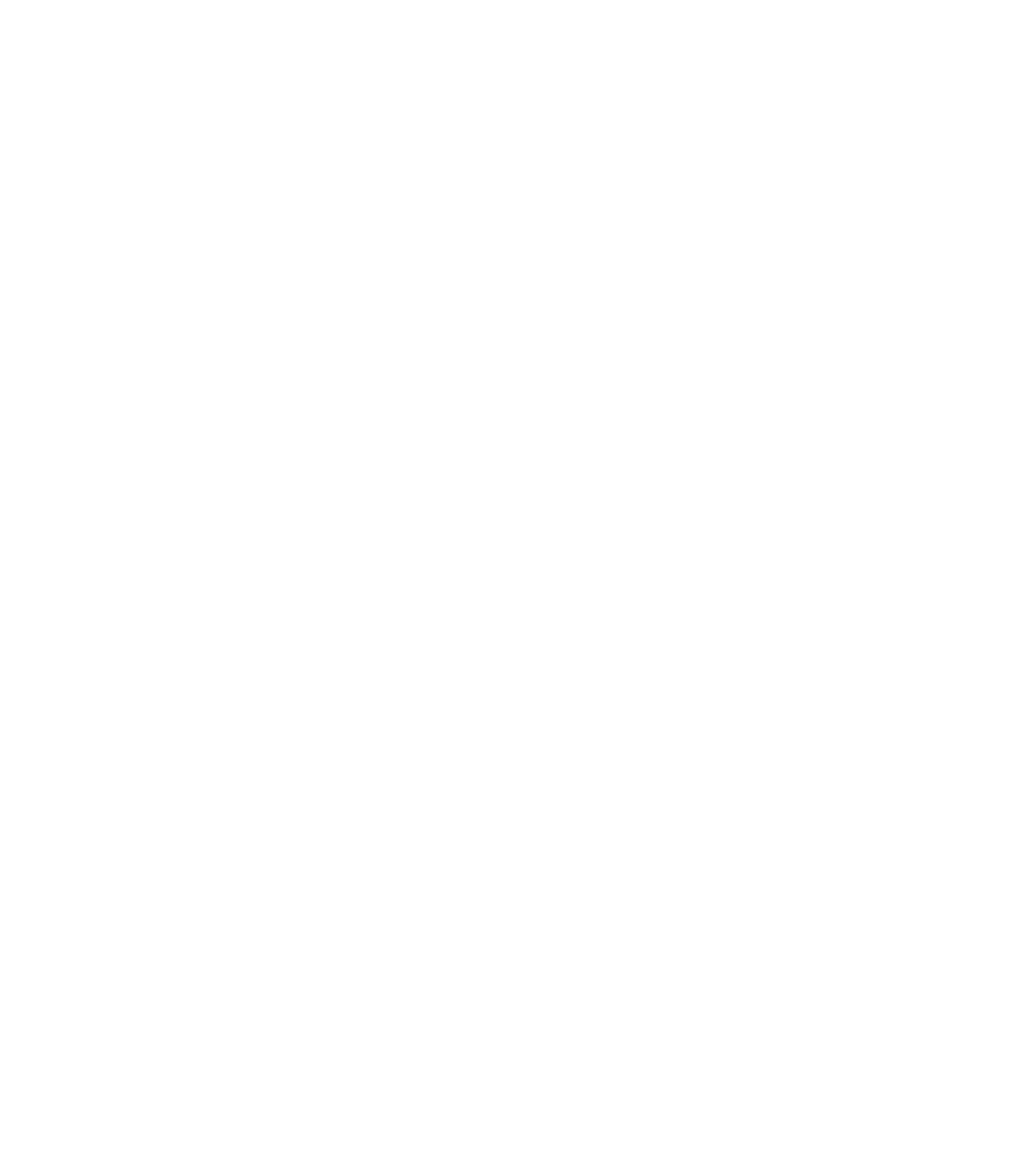
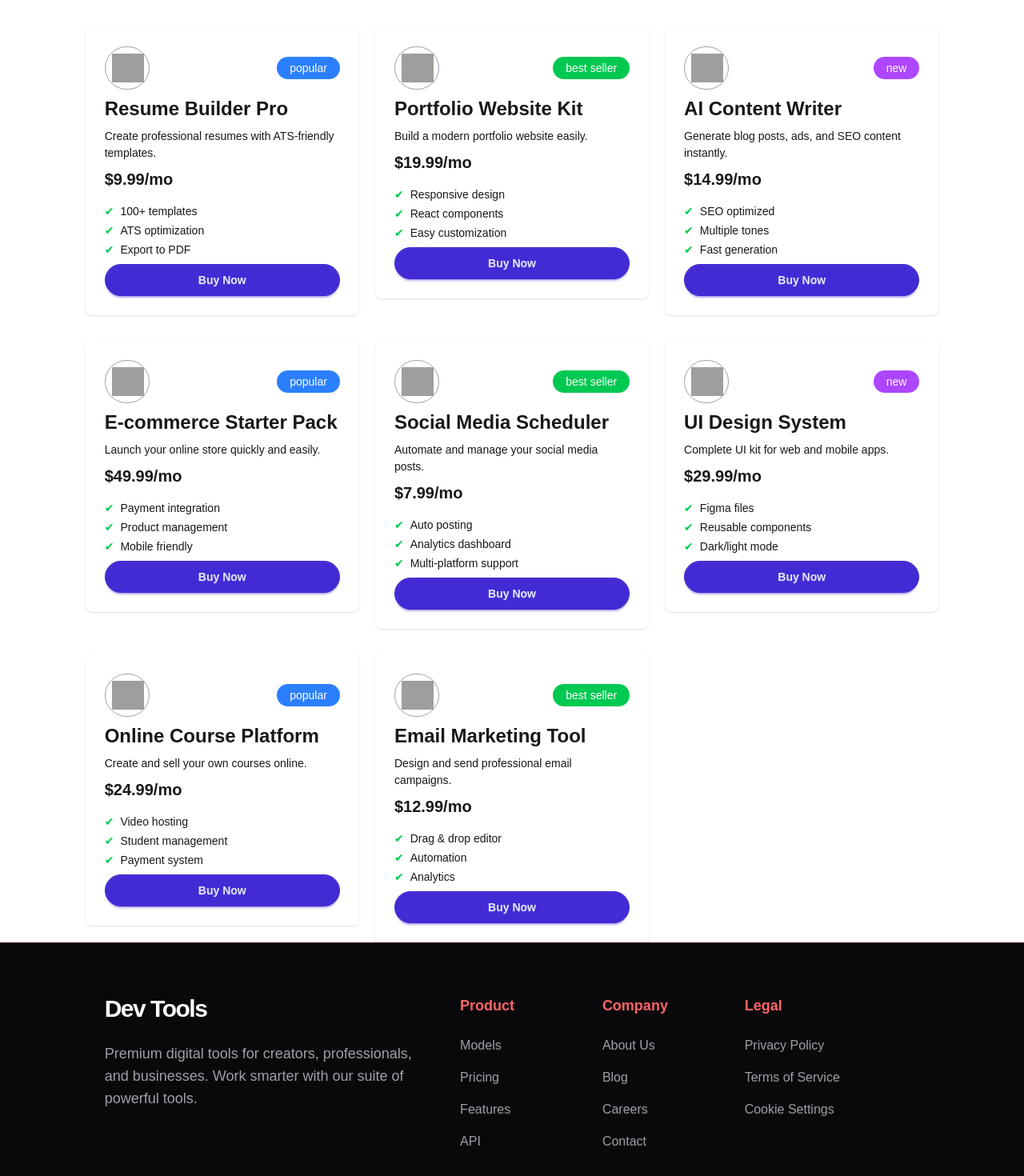
Before and after one commit to Tunan10/digital-dev-tool-sell, a React (Vite) app: page / in a window 1280 px wide. Shown: the part 1200-2670 px from the top of the page at 80% size. Before the commit the page ends 978 px from the top, so only its background shows below. Built offline with nearby package versions, Linux system fonts and the light colour scheme; grey boxes are pictures that could not be loaded.

Commit message:
adding card section

```diff
--- a/public/data.json
+++ b/public/data.json
@@ -1,118 +1,106 @@
 [
   {
     "id": 1,
-    "name": "Starter Resume Kit",
-    "description": "Perfect for beginners to create professional resumes easily.",
+    "name": "Resume Builder Pro",
+    "description": "Create professional resumes with ATS-friendly templates.",
     "price": 9.99,
-    "period": "one-time",
-    "tag": "new",
-    "tagType": "new",
-    "features": ["50+ templates", "Basic customization", "Export to PDF"],
-    "icon": "FileText",
-    "iconImage": "https://cdn-icons-png.flaticon.com/512/2991/2991148.png"
+    "period": "monthly",
+    "tag": "popular",
+    "tagType": "popular",
+    "tagColor": "bg-blue-500 text-white",
+    "features": ["100+ templates", "ATS optimization", "Export to PDF"],
+    "icon": "https://cdn-icons-png.flaticon.com/512/3135/3135715.png"
   },
   {
     "id": 2,
-    "name": "Pro Resume Builder",
-    "description": "Advanced tools for building ATS-friendly resumes.",
+    "name": "Portfolio Website Kit",
+    "description": "Build a modern portfolio website easily.",
     "price": 19.99,
     "period": "one-time",
     "tag": "best seller",
     "tagType": "best seller",
-    "features": [
-      "150+ templates",
-      "ATS optimization",
-      "Download in multiple formats"
-    ],
-    "icon": "Award",
-    "iconImage": "https://cdn-icons-png.flaticon.com/512/1828/1828884.png"
+    "tagColor": "bg-green-500 text-white",
+    "features": ["Responsive design", "React components", "Easy customization"],
+    "icon": "https://cdn-icons-png.flaticon.com/512/1006/1006771.png"
   },
   {
     "id": 3,
-    "name": "Career Boost Monthly",
-    "description": "Monthly access to premium career tools and updates.",
-    "price": 7.99,
+    "name": "AI Content Writer",
+    "description": "Generate blog posts, ads, and SEO content instantly.",
+    "price": 14.99,
     "period": "monthly",
-    "tag": "popular",
-    "tagType": "popular",
-    "features": [
-      "Unlimited resume edits",
-      "Cover letter builder",
-      "LinkedIn optimization tips"
-    ],
-    "icon": "TrendingUp",
-    "iconImage": "https://cdn-icons-png.flaticon.com/512/1828/1828911.png"
+    "tag": "new",
+    "tagType": "new",
+    "tagColor": "bg-purple-500 text-white",
+    "features": ["SEO optimized", "Multiple tones", "Fast generation"],
+    "icon": "https://cdn-icons-png.flaticon.com/512/4712/4712109.png"
   },
   {
     "id": 4,
-    "name": "Job Hunter Pro",
-    "description": "All-in-one toolkit for job seekers.",
-    "price": 14.99,
-    "period": "monthly",
+    "name": "E-commerce Starter Pack",
+    "description": "Launch your online store quickly and easily.",
+    "price": 49.99,
+    "period": "one-time",
     "tag": "popular",
     "tagType": "popular",
+    "tagColor": "bg-blue-500 text-white",
     "features": [
-      "Job tracking dashboard",
-      "Interview preparation",
-      "Email templates"
+      "Payment integration",
+      "Product management",
+      "Mobile friendly"
     ],
-    "icon": "Briefcase",
-    "iconImage": "https://cdn-icons-png.flaticon.com/512/3062/3062634.png"
+    "icon": "https://cdn-icons-png.flaticon.com/512/3081/3081559.png"
   },
   {
     "id": 5,
-    "name": "Ultimate Career Pack",
-    "description": "Complete career toolkit for professionals.",
-    "price": 99.99,
-    "period": "yearly",
+    "name": "Social Media Scheduler",
+    "description": "Automate and manage your social media posts.",
+    "price": 7.99,
+    "period": "monthly",
     "tag": "best seller",
     "tagType": "best seller",
+    "tagColor": "bg-green-500 text-white",
     "features": [
-      "All premium features",
-      "1-on-1 career guidance",
-      "Portfolio builder"
+      "Auto posting",
+      "Analytics dashboard",
+      "Multi-platform support"
     ],
-    "icon": "Crown",
-    "iconImage": "https://cdn-icons-png.flaticon.com/512/616/616494.png"
+    "icon": "https://cdn-icons-png.flaticon.com/512/733/733547.png"
   },
   {
     "id": 6,
-    "name": "Portfolio Builder",
-    "description": "Create stunning portfolios to showcase your work.",
+    "name": "UI Design System",
+    "description": "Complete UI kit for web and mobile apps.",
     "price": 29.99,
     "period": "one-time",
     "tag": "new",
     "tagType": "new",
-    "features": [
-      "Custom domain support",
-      "Drag & drop builder",
-      "Responsive design"
-    ],
-    "icon": "Layout",
-    "iconImage": "https://cdn-icons-png.flaticon.com/512/1828/1828970.png"
+    "tagColor": "bg-purple-500 text-white",
+    "features": ["Figma files", "Reusable components", "Dark/light mode"],
+    "icon": "https://cdn-icons-png.flaticon.com/512/1828/1828919.png"
   },
   {
     "id": 7,
-    "name": "Interview Mastery",
-    "description": "Ace your interviews with expert guidance.",
-    "price": 12.99,
+    "name": "Online Course Platform",
+    "description": "Create and sell your own courses online.",
+    "price": 24.99,
     "period": "monthly",
     "tag": "popular",
     "tagType": "popular",
-    "features": ["Mock interviews", "Common Q&A", "Confidence training"],
-    "icon": "Mic",
-    "iconImage": "https://cdn-icons-png.flaticon.com/512/727/727245.png"
+    "tagColor": "bg-blue-500 text-white",
+    "features": ["Video hosting", "Student management", "Payment system"],
+    "icon": "https://cdn-icons-png.flaticon.com/512/3135/3135755.png"
   },
   {
     "id": 8,
-    "name": "LinkedIn Growth Tool",
-    "description": "Optimize your LinkedIn profile and grow your network.",
-    "price": 49.99,
+    "name": "Email Marketing Tool",
+    "description": "Design and send professional email campaigns.",
+    "price": 12.99,
     "period": "yearly",
-    "tag": "new",
-    "tagType": "new",
-    "features": ["Profile analyzer", "Connection strategy", "Content ideas"],
-    "icon": "Users",
-    "iconImage": "https://cdn-icons-png.flaticon.com/512/1077/1077114.png"
+    "tag": "best seller",
+    "tagType": "best seller",
+    "tagColor": "bg-green-500 text-white",
+    "features": ["Drag & drop editor", "Automation", "Analytics"],
+    "icon": "https://cdn-icons-png.flaticon.com/512/561/561127.png"
   }
 ]
--- a/src/App.jsx
+++ b/src/App.jsx
@@ -1,7 +1,18 @@
 import './App.css'
 import Banner from './Components/Banner'
 import BannerFooter from './Components/BannerFooter'
+import Footer from './Components/Footer'
+import Models from './Components/Models'
 import Navbar from './Components/Navbar'
+
+const getData = async () => {
+  const res = await fetch("/data.json");
+  return res.json();
+
+
+}
+
+const modelPromise = getData();
 
 function App() {
 
@@ -10,7 +21,9 @@
     <>
       <Navbar />
       <Banner />
-      <BannerFooter/>
+      <BannerFooter />
+      <Models modelPromise={modelPromise } />
+      <Footer/>
 
     </>
   )
--- /dev/null
+++ b/src/Components/Card.jsx
@@ -0,0 +1,52 @@
+import React from 'react';
+import { FaCheck } from 'react-icons/fa';
+
+const Card = ({model}) => {
+  return (
+    <div>
+      <div className=' mt-3'>
+            <div className="card lg:card-side bg-base-100 shadow-sm">
+
+
+              <div className="card-body ">
+            <div className="flex justify-between items-center">
+              <div className='w-14 border border-gray-400 rounded-full flex justify-between'>
+              <img className='m-2 w-10 h-9   ' src={model.icon} alt="" />
+
+              </div>
+              <span className={`${model.tagColor} px-1 text-sm py-1 rounded-full  md:px-4 `}>
+  {model.tag}
+</span>
+            </div>
+
+
+                <h2 className="card-title text-2xl">{ model.name}</h2>
+                <p>{model.description}</p>
+            <h2 className='font-bold text-xl'>${model.price}<span>/mo</span></h2>
+            <div>
+              <ul className="mt-2 space-y-1">
+          {model.features.map((feature, index) => (
+            <li key={index} className="flex items-start gap-2 text-sm">
+
+
+              <span className="text-green-500">✔</span>
+
+
+              <span>{feature}</span>
+
+            </li>
+          ))}
+        </ul>
+                    </div>
+    <div className="card-actions justify-end">
+      <button className="btn btn-primary w-full rounded-full">Buy Now</button>
+    </div>
+  </div>
+</div>
+
+          </div>
+    </div>
+  );
+};
+
+export default Card;
--- /dev/null
+++ b/src/Components/Footer.jsx
@@ -0,0 +1,112 @@
+const Footer = () => {
+  return (
+    <footer className="bg-zinc-950 border-t border-red-900/50 pt-16 pb-10 ">
+      <div className="max-w-7xl  px-6 w-10/12 mx-auto">
+        <div className="grid grid-cols-1 md:grid-cols-12 gap-12">
+          {/* Logo & Description */}
+          <div className="md:col-span-5">
+            <div className="flex items-center gap-3 mb-6">
+
+              <h2 className="text-3xl font-bold tracking-tighter text-white">
+                Dev Tools
+              </h2>
+            </div>
+
+            <p className="text-zinc-400 text-lg max-w-md">
+              Premium digital tools for creators, professionals, and businesses. Work smarter with our suite of powerful tools.
+            </p>
+
+
+          </div>
+
+          {/* Quick Links */}
+          <div className="md:col-span-2">
+            <h3 className="text-red-400 font-semibold mb-6 text-lg">Product</h3>
+            <ul className="space-y-4 text-zinc-400">
+              <li>
+                <a href="#" className="hover:text-white transition">
+                  Models
+                </a>
+              </li>
+              <li>
+                <a href="#" className="hover:text-white transition">
+                  Pricing
+                </a>
+              </li>
+              <li>
+                <a href="#" className="hover:text-white transition">
+                  Features
+                </a>
+              </li>
+              <li>
+                <a href="#" className="hover:text-white transition">
+                  API
+                </a>
+              </li>
+            </ul>
+          </div>
+
+          <div className="md:col-span-2">
+            <h3 className="text-red-400 font-semibold mb-6 text-lg">Company</h3>
+            <ul className="space-y-4 text-zinc-400">
+              <li>
+                <a href="#" className="hover:text-white transition">
+                  About Us
+                </a>
+              </li>
+              <li>
+                <a href="#" className="hover:text-white transition">
+                  Blog
+                </a>
+              </li>
+              <li>
+                <a href="#" className="hover:text-white transition">
+                  Careers
+                </a>
+              </li>
+              <li>
+                <a href="#" className="hover:text-white transition">
+                  Contact
+                </a>
+              </li>
+            </ul>
+          </div>
+
+          <div className="md:col-span-3">
+            <h3 className="text-red-400 font-semibold mb-6 text-lg">Legal</h3>
+            <ul className="space-y-4 text-zinc-400">
+              <li>
+                <a href="#" className="hover:text-white transition">
+                  Privacy Policy
+                </a>
+              </li>
+              <li>
+                <a href="#" className="hover:text-white transition">
+                  Terms of Service
+                </a>
+              </li>
+              <li>
+                <a href="#" className="hover:text-white transition">
+                  Cookie Settings
+                </a>
+              </li>
+            </ul>
+          </div>
+        </div>
+
+        {/* Bottom Bar */}
+        <div className="mt-16 pt-8 border-t border-zinc-800 flex flex-col md:flex-row items-center justify-between gap-4 text-sm text-zinc-500">
+          <div>© {new Date().getFullYear()}© 2026 Digitools. All rights reserved.</div>
+
+          <div className="flex gap-6">
+            <a href="#" className="hover:text-red-400 transition">
+              Made with  Ns.Tunan
+            </a>
+          </div>
+        </div>
+      </div>
+    </footer>
+  );
+};
+
+export default Footer;
--- /dev/null
+++ b/src/Components/Models.jsx
@@ -0,0 +1,26 @@
+import React, { use } from 'react';
+import Card from './Card';
+
+const Models = ({ modelPromise }) => {
+  const models = use(modelPromise)
+  console.log(models);
+  return (
+    <>
+      <div className='mt-31 text-center'>
+        <h2 className='text-5xl font-bold'> Premium Digital Tools</h2>
+        <p className='text-lg font-medium'>Choose from our curated collection of premium digital products designed to boost your productivity and creativity.</p>
+      </div>
+
+      <div className='w-10/12 mx-auto  grid grid-cols-1 gap-5  sm:grid-cols-3 mt-11 '>
+        {
+          models.map((model) =>
+            <Card key={model.id} model={ model} />
+
+          )
+        }
+      </div>
+    </>
+  );
+};
+
+export default Models;
```
